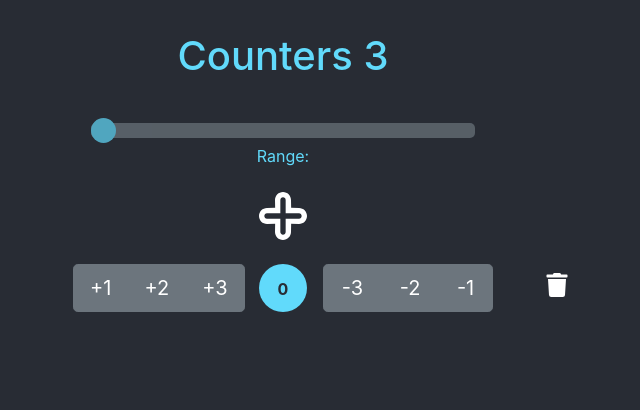
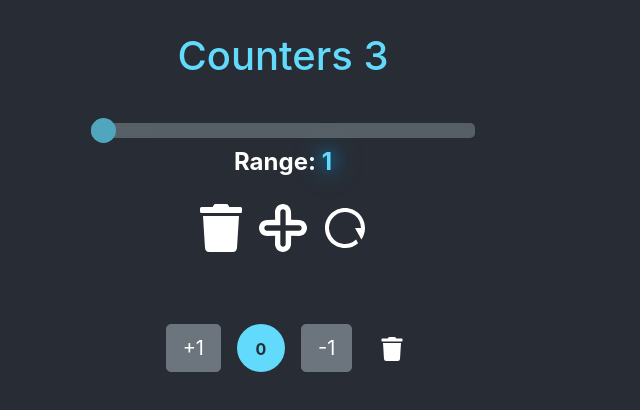
Before and after one commit to r0mka/counters-3, a React (Create React App) app: page / in a window 1280 px wide. Shown: the top 410 px of the page, without its empty margins (357-997 px from the left). Built offline with nearby package versions, Linux system fonts and the light colour scheme.

Commit message:
Add deleAll, resetAll, Range Slider

```diff
--- a/src/App.css
+++ b/src/App.css
@@ -11,14 +11,14 @@ h1 {
 
 ul {
   list-style-type: none;
-  margin: 0;
+  margin: 3rem 0;
   padding: 0;
 }
 .counter-container {
   display: flex;
   justify-content: center;
   align-items: center;
-  width: 500px;
+  /* width: 500px; */
   margin: 0 auto;
   position: relative;
 }
@@ -30,7 +30,9 @@ ul {
   outline: none;
   padding: 0;
 }
-
+.btn-add:hover {
+  color: #61dafb;
+}
 .btn-add:focus {
   outline: none;
 }
@@ -53,7 +55,34 @@ ul {
 }
 
 .btn-group-lg {
-  width: 170px;
+  /* width: 170px; */
+}
+
+.btn-delete-all {
+  background: transparent;
+  border: none;
+  color: white;
+  font-weight: bold;
+  font-size: 1rem;
+}
+
+.btn-delete-all:hover {
+  color: #61dafb;
+}
+
+.btn-delete-all:focus {
+  outline: none;
+}
+
+.btn-delete-counter {
+  /* position: absolute;
+  top: 0;
+  right: -48px; */
+  /* transform: translate(0, 25%);
+  -webkit-transform: translate(0, 25%);
+  -moz-transform: translate(0, 25%);
+  -ms-transform: translate(0, 25%);
+  -o-transform: translate(0, 25%); */
 }
 
 .btn-delete {
@@ -61,14 +90,6 @@ ul {
   border: none;
   background: transparent;
   color: white;
-  position: absolute;
-  top: 0;
-  right: -48px;
-  transform: translate(0, 25%);
-  -webkit-transform: translate(0, 25%);
-  -moz-transform: translate(0, 25%);
-  -ms-transform: translate(0, 25%);
-  -o-transform: translate(0, 25%);
 }
 .btn-delete:hover {
   color: #61dafb;
@@ -111,3 +132,12 @@ ul {
   background: #61dafb;
   cursor: pointer;
 }
+.range-value-container {
+  font-size: 1.5rem;
+  font-weight: bold;
+  color: white;
+}
+#range-value {
+  color: #61dafb;
+  text-shadow: 0px 0px 15px #00a1ff, 0 0 30px #00a1ff;
+}
--- a/src/components/Counter.js
+++ b/src/components/Counter.js
@@ -1,30 +1,35 @@
 import React from 'react';
 import { FaTrash } from 'react-icons/fa';
+import CountBtnGroup from './CountBtnGroup';
+import { makeArrayFromRange } from '../utils';
 
-import CountBtnGroup from './CountBtnGroup';
-
-export default function Counter({ id, deleteCounter }) {
-  const [count, setCount] = React.useState(0);
-
-  const updateCounter = (newCount) => setCount(newCount);
-
+export default function Counter({
+  id,
+  deleteCounter,
+  updateCounter,
+  range,
+  count,
+}) {
   return (
     <div className="counter-container">
       <CountBtnGroup
-        values={[1, 2, 3]}
+        values={makeArrayFromRange(range)}
         count={count}
-        updateCounter={updateCounter}
+        updateCounter={(newCount) => updateCounter(id, newCount)}
       />
 
       <span className="counter-value">{count}</span>
 
       <CountBtnGroup
-        values={[-3, -2, -1]}
+        values={makeArrayFromRange(range, false)}
         count={count}
-        updateCounter={updateCounter}
+        updateCounter={(newCount) => updateCounter(id, newCount)}
       />
 
-      <button onClick={() => deleteCounter(id)} className="btn-delete">
+      <button
+        onClick={() => deleteCounter(id)}
+        className="btn-delete btn-delete-counter"
+      >
         <FaTrash size={24} />
       </button>
     </div>
--- a/src/components/CounterList.js
+++ b/src/components/CounterList.js
@@ -1,25 +1,39 @@
 import React from 'react';
 import { TiPlusOutline } from 'react-icons/ti';
+import { FaTrash } from 'react-icons/fa';
+import { RiRestartLine } from 'react-icons/ri';
 import { v4 as uuid } from 'uuid';
-
 import Counter from './Counter';
 
 /**
  * uuid() GENERATES AND RETURNS A UNIQUE INDENTIFICATOR OF TYPE STRING
  */
 
-export default function CounterList({ defaultCounterId }) {
+export default function CounterList({ defaultCounter }) {
   // array of unique ids for key values that will be mapped to each <li> <Counter/> </li>
-  const [idsOfAllCounters, setIdsOfAllCounters] = React.useState([
-    defaultCounterId,
-  ]);
+  const [counters, setCounters] = React.useState([defaultCounter]);
 
-  const addCounter = () => setIdsOfAllCounters([...idsOfAllCounters, uuid()]);
+  const [range, setRange] = React.useState(1);
+
+  const addCounter = () =>
+    setCounters([...counters, { id: uuid(), count: 0, range }]);
+
+  const deleteAll = () => setCounters([]);
+
+  const updateCounter = (id, newCount) =>
+    setCounters(
+      counters.map((counter) =>
+        counter.id === id
+          ? {
+              ...counter,
+              count: newCount,
+            }
+          : counter
+      )
+    );
 
   const deleteCounter = (id) =>
-    setIdsOfAllCounters(
-      idsOfAllCounters.filter((counterId) => counterId !== id)
-    );
+    setCounters(counters.filter((counter) => counter.id !== id));
 
   return (
     <React.Fragment>
@@ -31,20 +45,36 @@ export default function CounterList({ defaultCounterId }) {
             type="range"
             min="1"
             max="10"
-            value="1"
+            value={range}
+            onChange={(event) => setRange(Number(event.target.value))}
           />
-          <p>
-            Range: <span id="range-value"></span>
+          <p className="range-value-container">
+            Range: <span id="range-value">{range}</span>
           </p>
         </div>
-        <button className="btn-add" onClick={addCounter}>
-          <TiPlusOutline size={64} />
-        </button>
+        <div>
+          <button className="btn-delete-all" onClick={deleteAll}>
+            <FaTrash size={48} />
+          </button>
+          <button className="btn-add" onClick={addCounter}>
+            <TiPlusOutline size={64} />
+          </button>
+
+          <button className="btn-delete-all" id="reset" onClick={() => {}}>
+            <RiRestartLine size={48} />
+          </button>
+        </div>
       </div>
       <ul>
-        {idsOfAllCounters.map((counterId) => (
-          <li key={counterId}>
-            <Counter id={counterId} deleteCounter={deleteCounter} />
+        {counters.map((counter) => (
+          <li key={counter.id}>
+            <Counter
+              id={counter.id}
+              count={counter.count}
+              deleteCounter={deleteCounter}
+              updateCounter={updateCounter}
+              range={counter.range}
+            />
           </li>
         ))}
       </ul>
@@ -52,4 +82,6 @@ export default function CounterList({ defaultCounterId }) {
   );
 }
 
-CounterList.defaultProps = { defaultCounterId: uuid() };
+CounterList.defaultProps = {
+  defaultCounter: { id: uuid(), count: 0, range: 1 },
+};
--- /dev/null
+++ b/src/utils.js
@@ -0,0 +1,5 @@
+export const makeArrayFromRange = (range, positive = true) => {
+  // makes an array [1, range];
+  let arr = [...Array(range)].map((el, idx) => idx + 1);
+  return positive ? arr : arr.reverse().map((el) => -el);
+};
```
